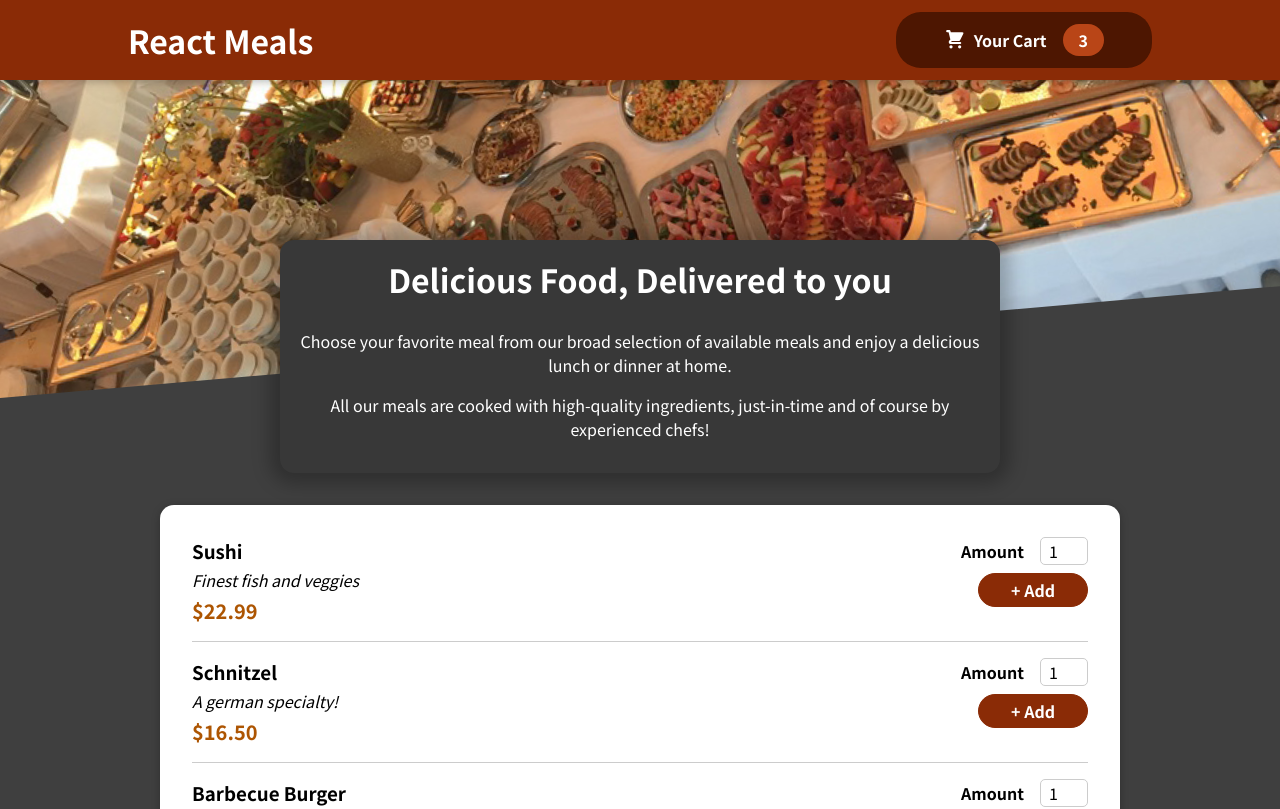
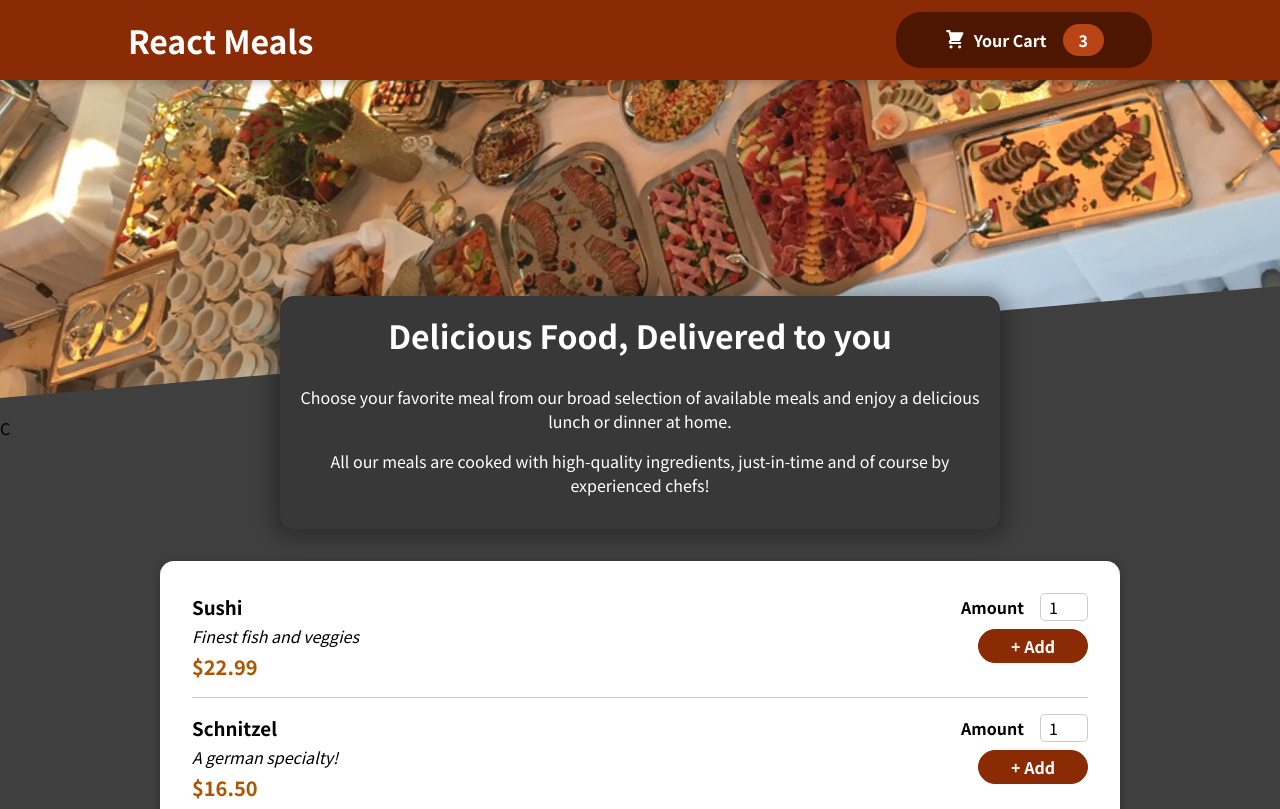
Before and after one commit to fstipo/Food-app, a React (Create React App) app: page / in a window 1280 px wide. Shown: the top 809 px of the page. Built offline with nearby package versions, Linux system fonts and the light colour scheme.

Commit message:
new branch

```diff
--- a/src/App.js
+++ b/src/App.js
@@ -16,6 +16,7 @@ const App = () => {
     <>
       {cartIsShown && <Cart onClose={hideCartHandler} />}
       <Header onShowCart={showCartHandler} />
+      <p>C</p>
       <main>
         <Meals />
       </main>
```
Also changed, not shown: 1 other file (tests, documents, lock files or other folders).
